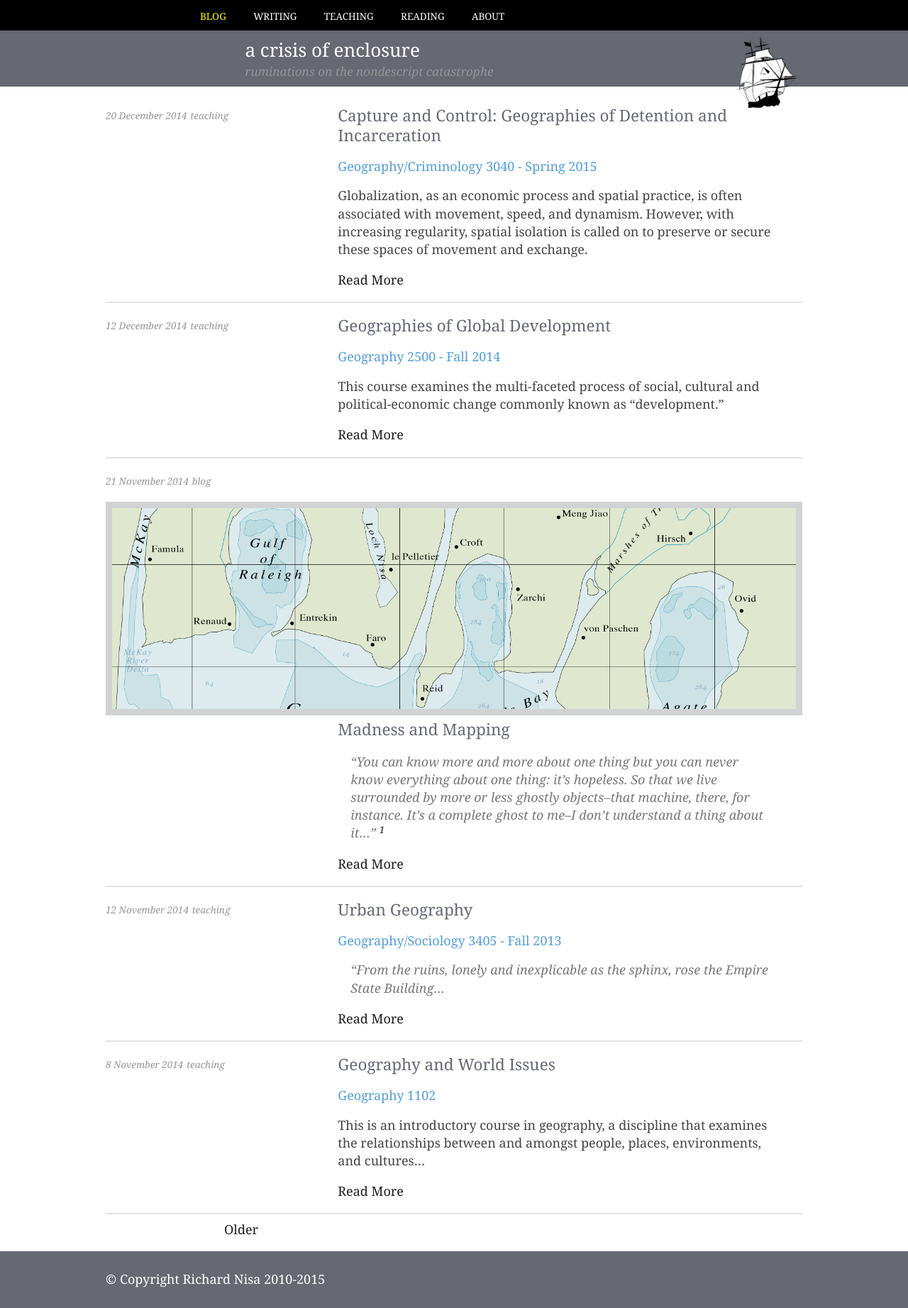
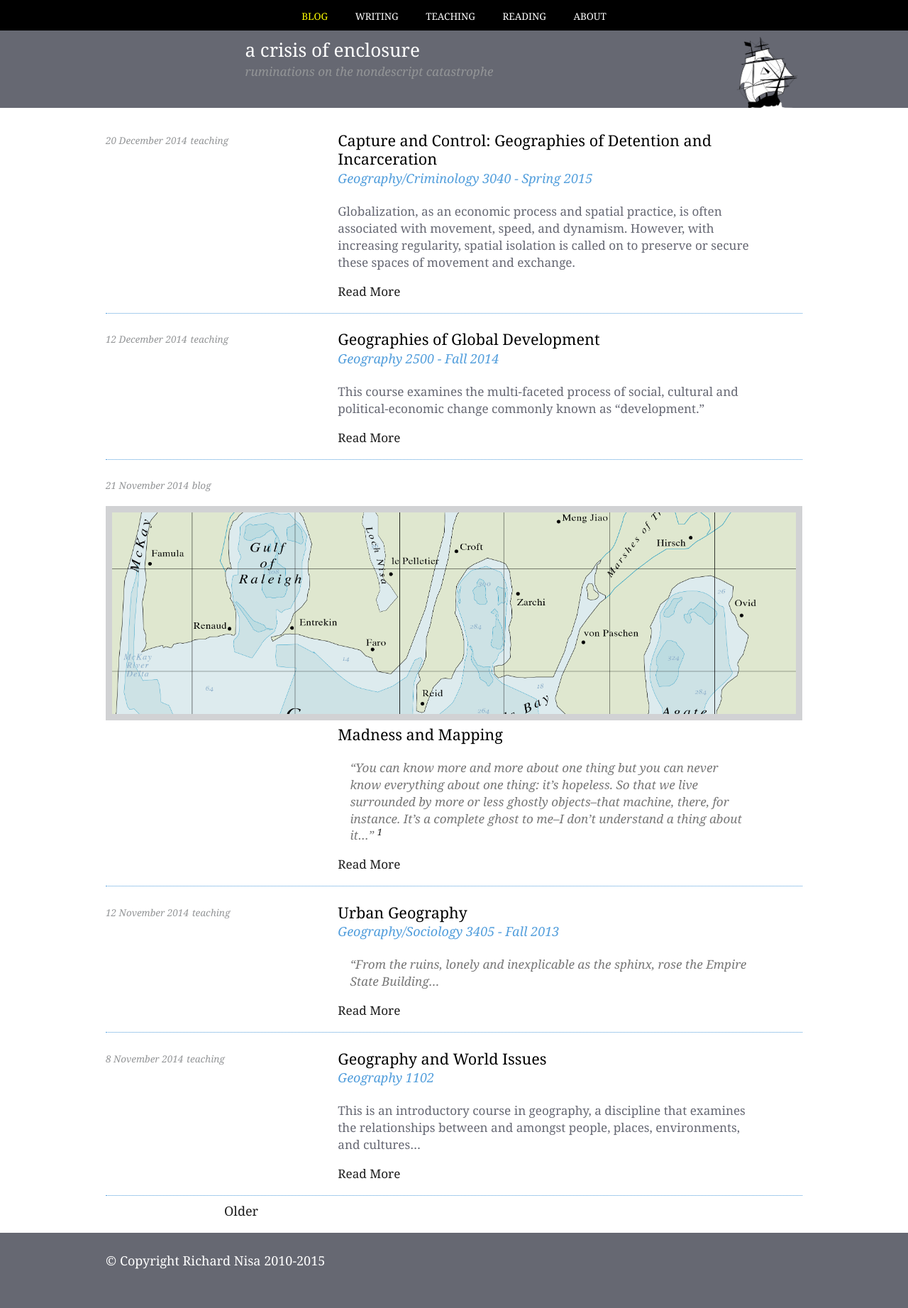
Before and after one commit to nisaface/nisaface.github.io, a Jekyll site: the page built from index.html, in a window 1280 px wide. Shown: the whole page at 71% size. Built offline with Jekyll 4.4.1, drawn with Linux system fonts in a browser that asks for light colours; the list of posts is cut into pages by our own code; after the commit the page ends 1817 px from its top, so only the background shows below that.

Commit message:
more CSS changes

```diff
--- a/css/style.css
+++ b/css/style.css
@@ -624,6 +624,7 @@ figure {
 /* Header
    ========================================================================== */
 .site-header {
+  height: 152px;
 }
 
 .site-title {
@@ -651,7 +652,7 @@ figure {
 
 .site-nav-list {
   list-style: none;
-  margin-left: 20%;
+  text-align: center;
 }
 
 .site-nav-item {
@@ -679,24 +680,25 @@ figure {
 /* Post
    ========================================================================== */
 .post {
-  border-bottom: .125em solid #E3E3E3;
+  border-bottom: 1px dotted #529edc;
   padding: 1em 0;
 }
 
 .post-header {
+  padding: .25em 0;
 }
 
 .post-title {
-  margin-top: 0;
-  font-size: 1.25em;
+  margin bottom: 1em;
+  font-size: 1.2em;
   max-width: 50em;
-  margin: 0 auto;
+  margin: 0 auto 0;
   color: #666873;
   font-weight: normal;
 }
 
 .post-title a {
-  color: #666873;
+  color: #000000;
 }
 
 .post-title a:hover {
@@ -706,8 +708,9 @@ figure {
 .post-subtitle {
   font-size: 1em;
   max-width: 50em;
-  margin: 1em auto;
+  margin: .125em auto;
   font-weight: normal;
+  font-style: italic;
   color: #529edc;
 }
 
@@ -729,8 +732,10 @@ figure {
 }
 
 .post-content {
+  font-size: .95em;
   max-width: 50em;
   margin: 0 auto;
+  color: #666873;
 }
 
 .post img {
```
